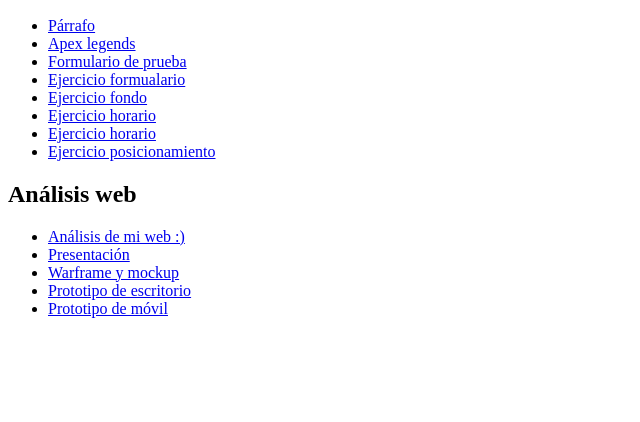
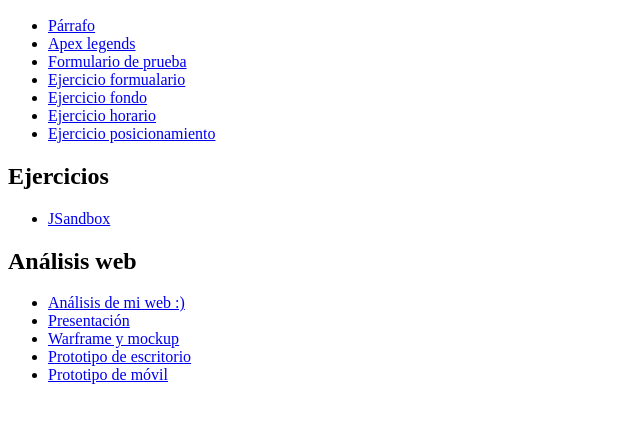
Before and after one commit to ByLuzeus/DIW_Harold, a plain HTML site: page index.html in a window 1280 px wide. Shown: the part 110-532 px from the top of the page, without its empty margins (0-640 px from the left). Drawn offline with Linux system fonts and the light colour scheme.

Commit message:
delete double schedule -20241017-1739
se entiende

```diff
--- a/index.html
+++ b/index.html
@@ -20,8 +20,12 @@
         <li><a href="tema2/ejercicio_formulario.html" target="blank">Ejercicio formualario</a></li>
         <li><a href="tema2/ejercicio_fondo.html" target="blank">Ejercicio fondo</a></li>
         <li><a href="tema2/horario.html" target="blank">Ejercicio horario</a></li>
-        <li><a href="tema2/horario.html" target="blank">Ejercicio horario</a></li>
         <li><a href="tema2/ejercicio_posicionamiento.html" target="blank">Ejercicio posicionamiento</a></li>
+    </ul>
+
+    <h2>Ejercicios </h2>
+    <ul>
+        <li><a href="tema2/parrafo.html" target="blank">JSandbox</a></li>
     </ul>
 
     <h2>Análisis web</h2>
```
